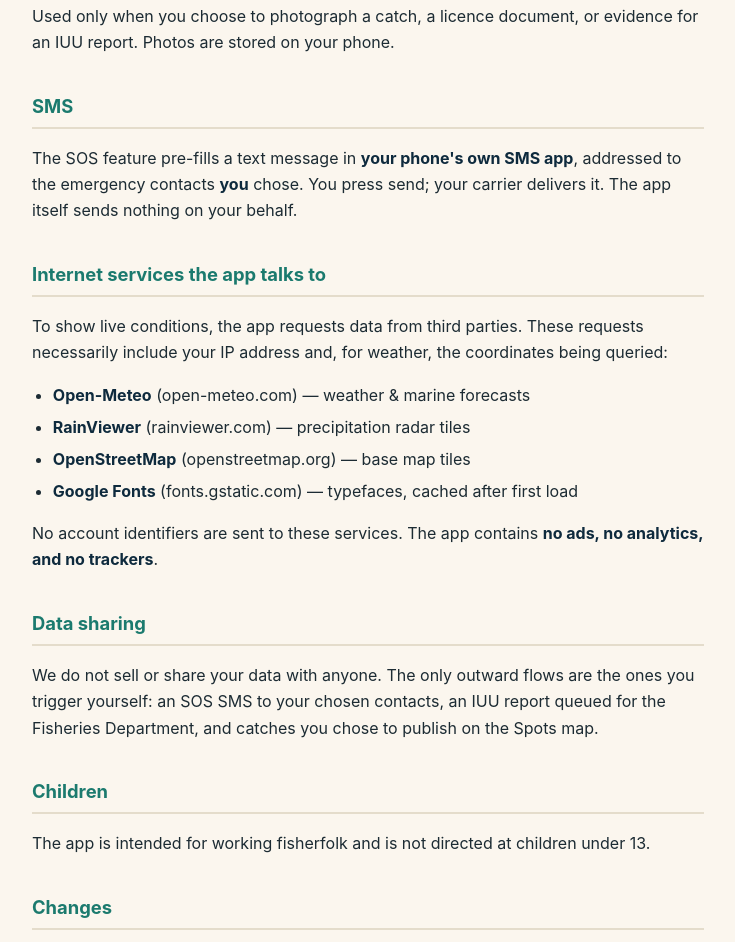
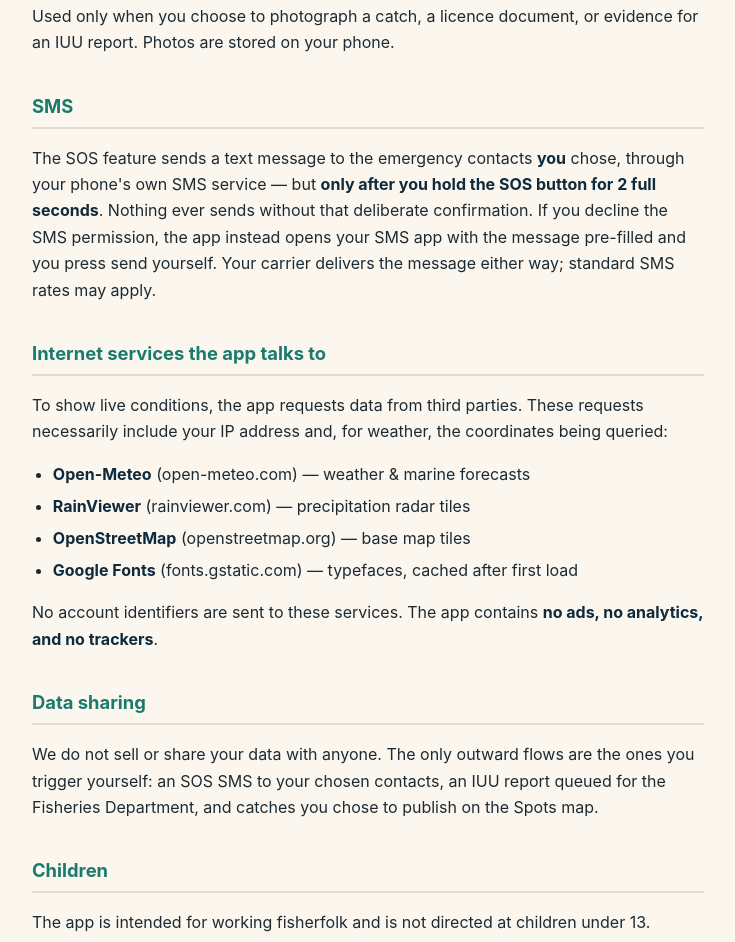
Before and after one commit to vfx24-main/smartfishery-privacy, a plain HTML site: page index.html in a window 1280 px wide. Shown: the part 1939-2881 px from the top of the page, without its empty margins (272-1007 px from the left). Drawn offline with Linux system fonts and the light colour scheme.

Commit message:
Update index.html

```diff
--- a/index.html
+++ b/index.html
@@ -153,9 +153,12 @@
   evidence for an IUU report. Photos are stored on your phone.</p>
 
   <h2>SMS</h2>
-  <p>The SOS feature pre-fills a text message in <strong>your phone's own SMS app</strong>,
-  addressed to the emergency contacts <strong>you</strong> chose. You press send; your carrier
-  delivers it. The app itself sends nothing on your behalf.</p>
+  <p>The SOS feature sends a text message to the emergency contacts <strong>you</strong> chose,
+  through your phone's own SMS service — but <strong>only after you hold the SOS button for
+  2 full seconds</strong>. Nothing ever sends without that deliberate confirmation. If you
+  decline the SMS permission, the app instead opens your SMS app with the message pre-filled
+  and you press send yourself. Your carrier delivers the message either way; standard SMS
+  rates may apply.</p>
 
   <h2>Internet services the app talks to</h2>
   <p>To show live conditions, the app requests data from third parties. These
```
